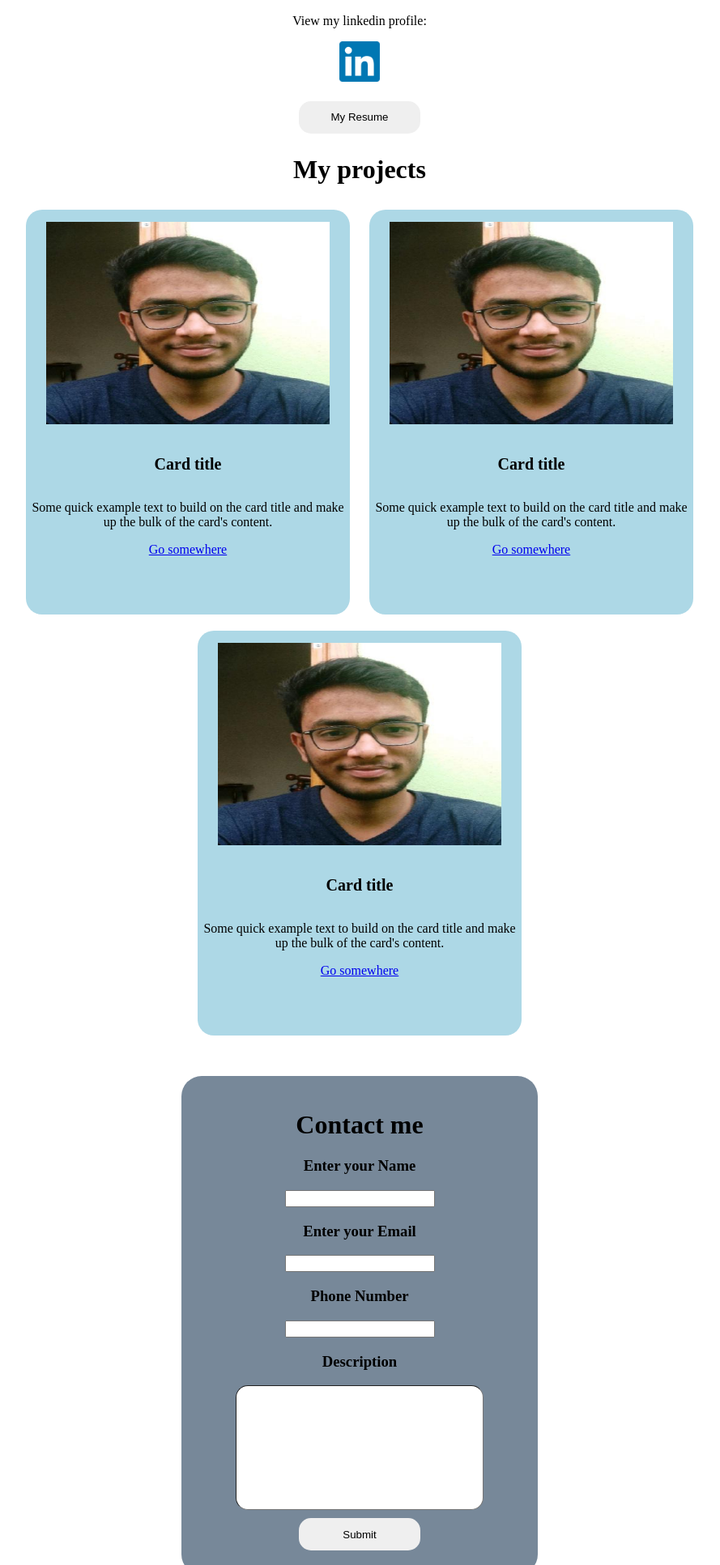
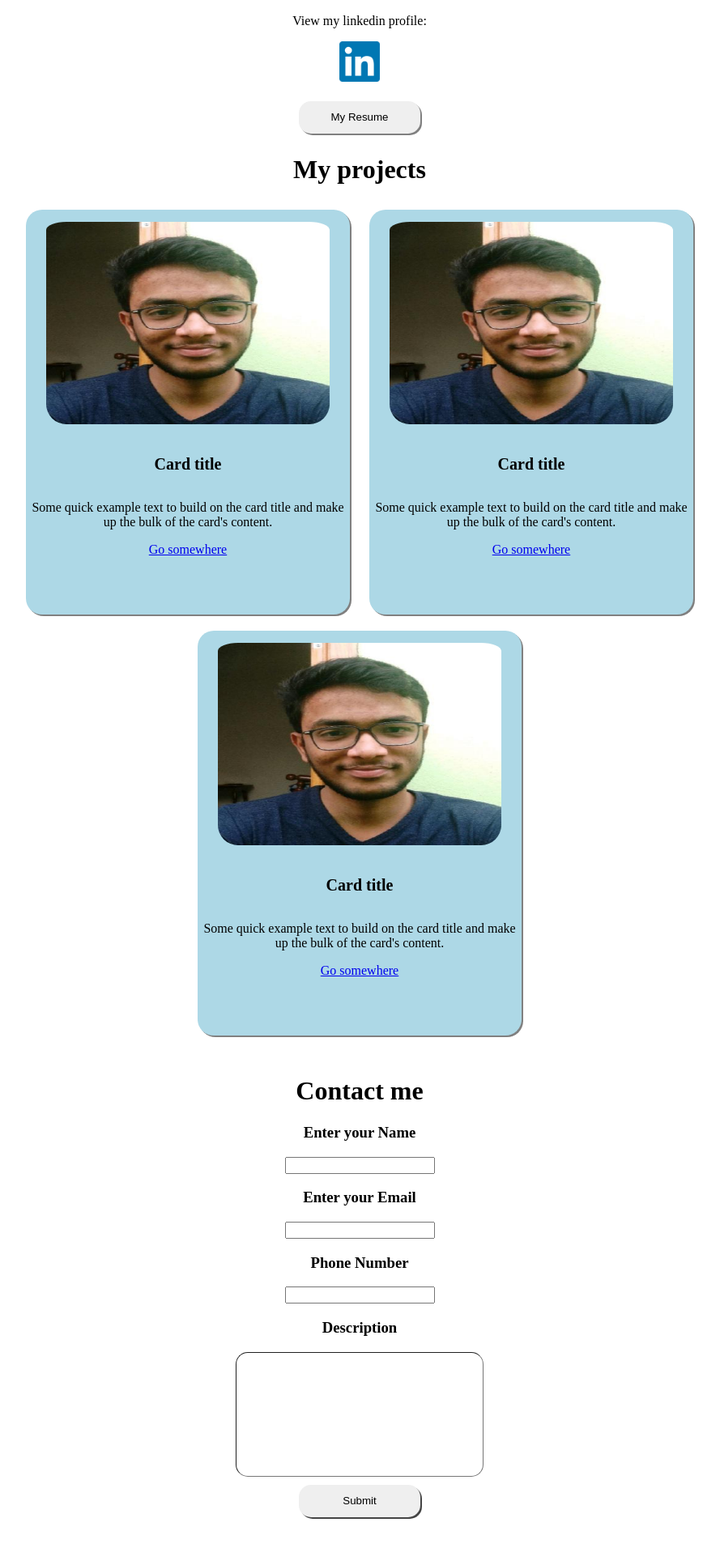
Before and after one commit to rushireddylambu/my-new-website-with-new-features, a plain HTML site: page index.html in a window 1280 px wide. Shown: the part 771-2704 px from the top of the page at 81% size, without its empty margins (196-1085 px from the left). Drawn offline with Linux system fonts and the light colour scheme.

Commit message:
Adding project to Github repository

```diff
--- a/index.html
+++ b/index.html
@@ -51,6 +51,7 @@
             margin: 10px;
             border-radius: 15px;
             border-width: 0px;
+            box-shadow: 2px 2px #808080;
           "
           onclick="Aboutsection()"
           id="Aboutsection"
@@ -65,6 +66,7 @@
             margin: 10px;
             border-radius: 15px;
             border-width: 0px;
+            box-shadow: 2px 2px #808080;
           "
           onclick="Myprojectssection()"
           id="Myprojectssection"
@@ -79,6 +81,7 @@
             margin: 10px;
             border-radius: 15px;
             border-width: 0px;
+            box-shadow: 2px 2px #808080;
           "
           onclick="Contactmesection()"
           id="Contactmesection"
@@ -112,7 +115,7 @@
         <p>View my linkedin profile:</p>
         <a href="https://www.linkedin.com/in/rushi-reddy-lambu/">
           <img
-            style="height: 50px"
+            style="height: 50px;"
             src="linkedin-original.1024x1024.png"
             alt="linkedin image"
           />
@@ -128,6 +131,7 @@
             margin: 5px;
             border-radius: 15px;
             border-width: 0px;
+            box-shadow: 2px 2px #808080;
           "
           onclick="downloadresume()"
         >
@@ -137,7 +141,7 @@
       <h1 style="text-align: center" id="projects">My projects</h1>
       <center>
         <div class="card" id="darkmodetextcard1" style="width: 400px">
-          <img
+          <img style="border-radius:25px;"
             src="WhatsApp Image 2024-07-17 at 7.51.08 PM.jpeg"
             class="card-img-top"
             alt="..."
@@ -152,7 +156,7 @@
           </div>
         </div>
         <div class="card" id="darkmodetextcard2" style="width: 400px">
-          <img
+          <img style="border-radius:25px;"
             src="WhatsApp Image 2024-07-17 at 7.51.08 PM.jpeg"
             class="card-img-top"
             alt="..."
@@ -167,7 +171,7 @@
           </div>
         </div>
         <div class="card" id="darkmodetextcard3" style="width: 400px">
-          <img
+          <img style="border-radius:25px;"
             src="WhatsApp Image 2024-07-17 at 7.51.08 PM.jpeg"
             class="card-img-top"
             alt="..."
@@ -205,6 +209,7 @@ padding: 5px;
 margin: 10px;
 border-radius: 15px;
 border-width: 0px;
+box-shadow: 2px 2px #454545;
 ">Submit</button>
 </div>
 </div>
--- a/style.css
+++ b/style.css
@@ -7,6 +7,7 @@
   border-width: 20px;
   border-radius: 20px;
   margin: 10px;
+  box-shadow: 2px 2px #808080;
 }
 .card-title {
   font-size: 20px;
@@ -23,8 +24,5 @@
   width: 350px;
 }
 .contact-card {
-  background-color: lightslategray;
-  border-radius: 25px;
-  width: 400px;
-  padding: 20px;
+
 }
```
